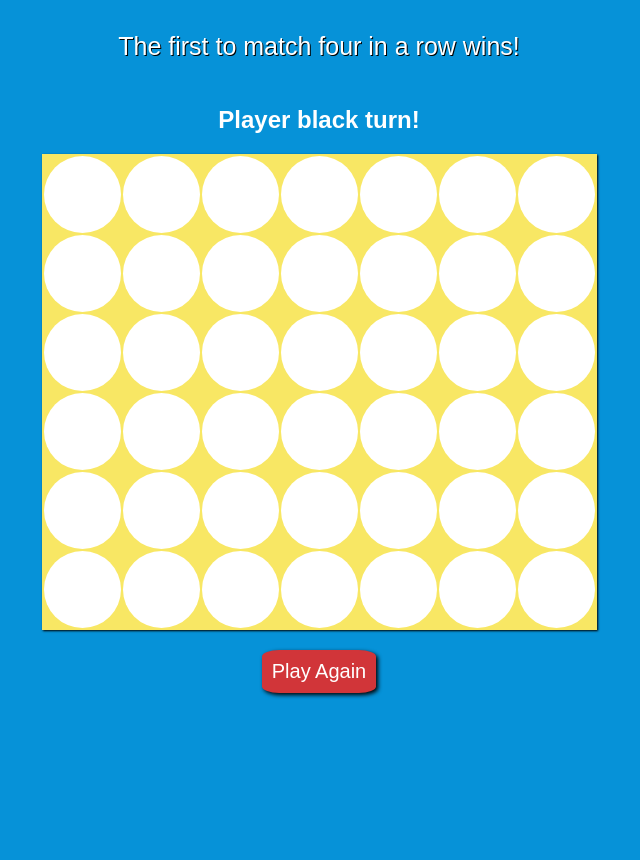
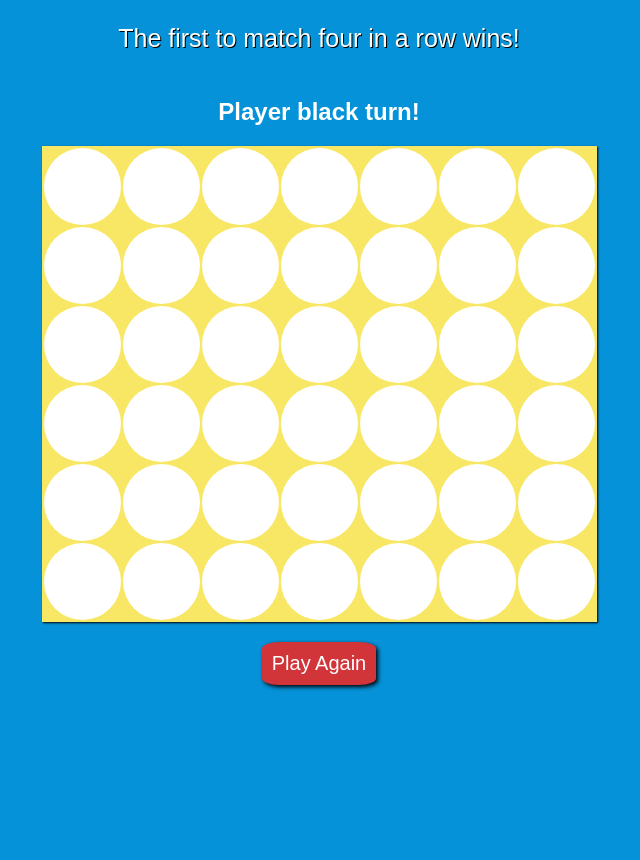
Before and after one commit to jessicas131/Connect-Four-Game-, a plain HTML site: page index.html in a window 1280 px wide. Shown: the part 133-993 px from the top of the page, without its empty margins (321-961 px from the left). Drawn offline with Linux system fonts and the light colour scheme.

Commit message:
add images and readme

```diff
--- a/css/style.css
+++ b/css/style.css
@@ -1,7 +1,7 @@
 body{
   background-color: rgb(6 146 216);
   height: 100vh;
-  margin 0;
+  margin: 0;
   color: white;
   font-family: Arial, Helvetica, sans-serif;
 }
```
Also changed, not shown: js/main.js (+2 -7 lines), image.png (deleted), images/Black_Player_Turn.png (added), images/Black_Wins.png (added), images/Game Opening Screen.png (added), images/Red_Player_Turn.png (added), images/Red_Wins.png (added), images/Tie.png (added), 1 other file.
